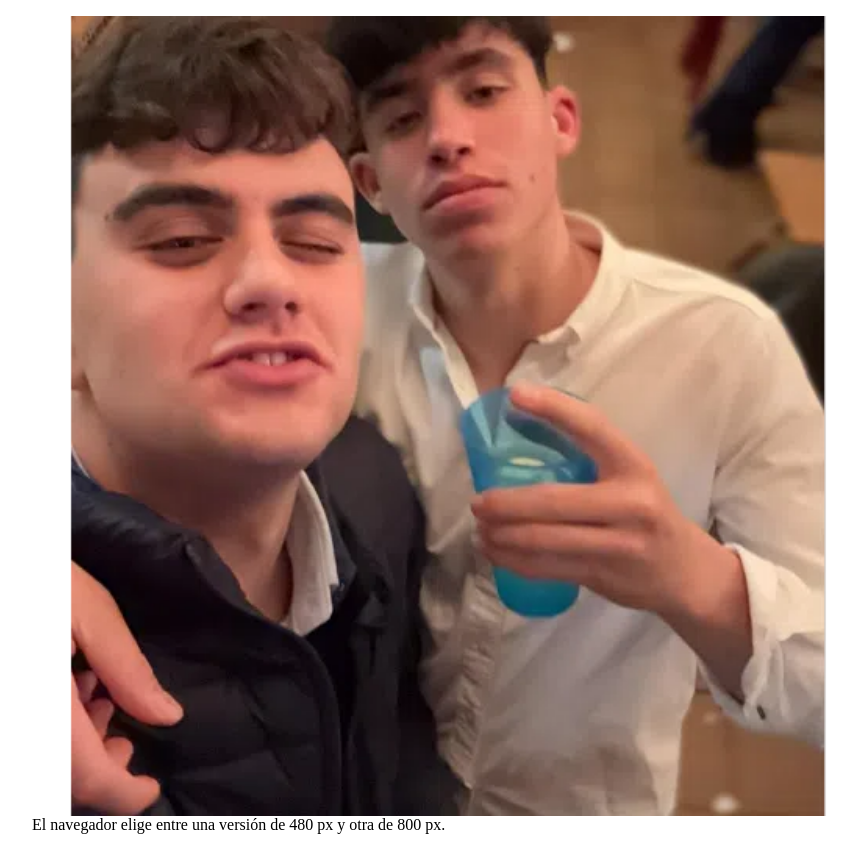
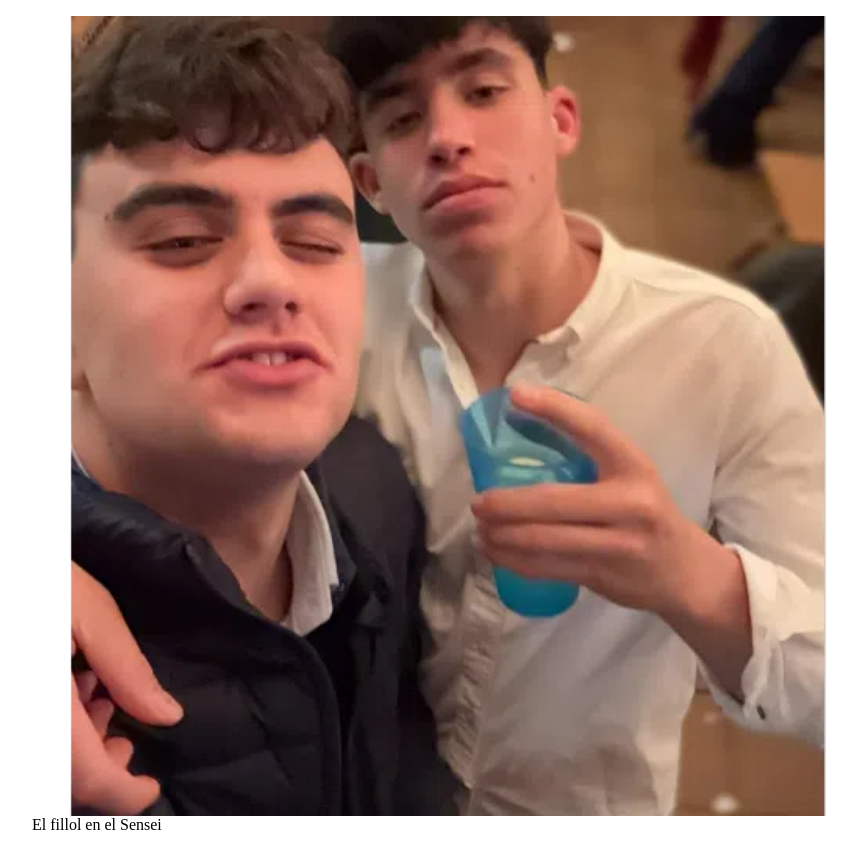
Before and after one commit to jeikspere/jeikspere.github.io, a plain HTML site: page index.html in a window 1280 px wide. Shown: the whole page, without its empty margins (16-873 px from the left). Drawn offline with Linux system fonts and the light colour scheme.

Commit message:
Update figcaption text in index.html

```diff
--- a/index.html
+++ b/index.html
@@ -11,5 +11,5 @@
     width="800"
     height="533"
     alt="Niña disfrazada de hada en un bosque">
-  <figcaption>El navegador elige entre una versión de 480 px y otra de 800 px.</figcaption>
+  <figcaption>El fillol en el Sensei</figcaption>
 </figure>
```
